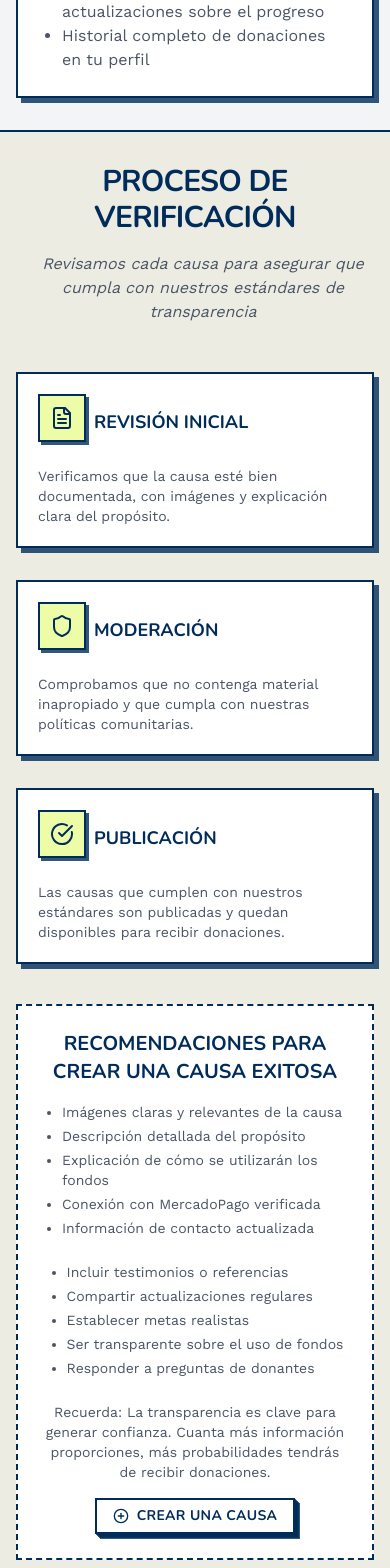
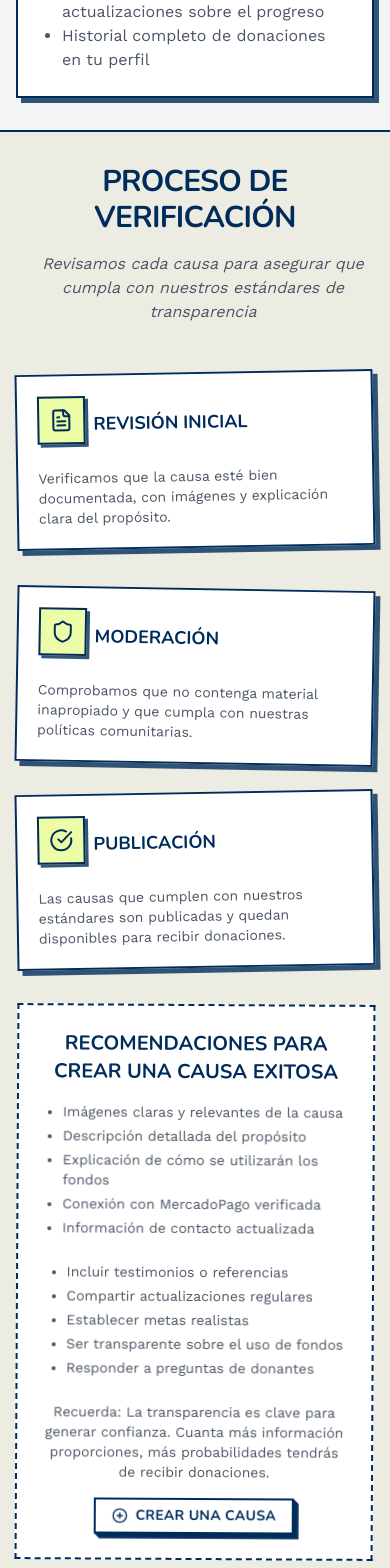
Before and after one commit to VenticinqueMauro/causa-justa-app, a Next.js app: page / in a window 390 px wide. Shown: the part 5960-7528 px from the top of the page. Built offline with nearby package versions, Linux system fonts and the light colour scheme; no server answers.

Commit message:
feat: add verification process section with interactive scroll animations and responsive layout

```diff
--- a/components/sections/VerificationProcessSection.tsx
+++ b/components/sections/VerificationProcessSection.tsx
@@ -1,24 +1,139 @@
-import React from "react";
-import { CheckCircle, Clock, FileText, Shield } from "lucide-react";
+'use client';
+
+import useParallax from "@/hooks/useParallax";
+import { useLenis } from "lenis/react";
+import { CheckCircle, FileText, Shield } from "lucide-react";
+import { useRef } from "react";
+import StartCauseButton from "../actions/StartCauseButton";
+import HorizontalScroll from "../animations/HorizontalScroll";
+import RevealSection from "../animations/RevealSection";
+import BrutalHeading from "../ui/BrutalHeading";
 import BrutalSection from "../ui/BrutalSection";
-import BrutalHeading from "../ui/BrutalHeading";
-import BrutalButton from "../ui/BrutalButton";
-import StartCauseButton from "../actions/StartCauseButton";
 
 const VerificationProcessSection = () => {
+  // Parallax effect for the title section
+  const titleRef = useParallax<HTMLDivElement>({
+    speed: 0.05,
+    direction: 'up',
+    maxMovement: 20,
+  });
+
+  // Parallax effect for the recommendations box
+  const recommendationsRef = useParallax<HTMLDivElement>({
+    speed: 0.03,
+    direction: 'down',
+    maxMovement: 15,
+  });
+
+  // Refs for interactive elements
+  const step1Ref = useRef<HTMLDivElement>(null);
+  const step2Ref = useRef<HTMLDivElement>(null);
+  const step3Ref = useRef<HTMLDivElement>(null);
+
+  // Use Lenis for scroll-based interactions
+  useLenis(({ scroll, progress }) => {
+    // Function to add subtle floating effect to steps
+    const applyFloatEffect = (element: HTMLDivElement | null, offset: number = 0) => {
+      if (!element) return;
+
+      // Get element position
+      const rect = element.getBoundingClientRect();
+
+      // Only apply effect when element is in viewport
+      if (rect.top < window.innerHeight && rect.bottom > 0) {
+        const scrollProgress = (window.innerHeight - rect.top) / (window.innerHeight + rect.height);
+        const clampedProgress = Math.max(0, Math.min(1, scrollProgress));
+
+        // Apply subtle floating effect with slight delay between steps
+        const floatY = Math.sin((scroll * 0.002) + offset) * 5;
+
+        element.style.transform = `translateY(${floatY}px)`;
+        element.style.transition = 'transform 0.5s ease-out';
+      }
+    };
+
+    // Apply floating effects with different offsets for a staggered look
+    applyFloatEffect(step1Ref.current, 0);
+    applyFloatEffect(step2Ref.current, 2);
+    applyFloatEffect(step3Ref.current, 4);
+  });
+
   return (
-    <BrutalSection>
+    <BrutalSection className="overflow-hidden">
       <div className="container mx-auto px-4">
-        <div className="mb-12 text-center">
+        <div ref={titleRef} className="mb-12 text-center">
+          <RevealSection animation="fade-down" duration={1000}>
             <BrutalHeading className="text-3xl md:text-4xl">Proceso de Verificación</BrutalHeading>
+          </RevealSection>
+          <RevealSection animation="fade-up" delay={200} duration={800}>
             <p className="mt-4 text-gray-600 max-w-2xl mx-auto pl-4 italic">
               Revisamos cada causa para asegurar que cumpla con nuestros estándares de transparencia
             </p>
+          </RevealSection>
         </div>
 
-        <div className="grid gap-8 md:grid-cols-3">
-          {/* Paso 1 */}
-          <div className="border-2 border-[#002C5B] bg-white p-5 shadow-[5px_5px_0px_0px_rgba(0,44,91,0.8)]">
+        {/* Mobile view: standard grid with intentional misalignment */}
+        <div className="grid gap-8 md:grid-cols-3 md:hidden">
+          <RevealSection animation="fade-right" delay={300} duration={800}>
+            <div
+              ref={step1Ref}
+              className="border-2 border-[#002C5B] bg-white p-5 shadow-[5px_5px_0px_0px_rgba(0,44,91,0.8)] h-full -rotate-1 transform"
+            >
+              <div className="flex flex-row items-center mb-4">
+                <div className="flex h-12 w-12 items-center justify-center border-2 border-[#002C5B] bg-[#EDFCA7] shadow-[3px_3px_0_0_rgba(0,44,91,0.8)] mb-2 md:mb-0 md:mr-4 animate-float">
+                  <FileText className="h-6 w-6 text-[#002C5B]" />
+                </div>
+                <h3 className="text-lg font-bold text-[#002C5B] uppercase pl-2">Revisión Inicial</h3>
+              </div>
+              <p className="text-gray-600 text-sm">
+                Verificamos que la causa esté bien documentada, con imágenes y explicación clara del propósito.
+              </p>
+            </div>
+          </RevealSection>
+
+          <RevealSection animation="fade-up" delay={400} duration={800}>
+            <div
+              ref={step2Ref}
+              className="border-2 border-[#002C5B] bg-white p-5 shadow-[5px_5px_0px_0px_rgba(0,44,91,0.8)] h-full rotate-1 transform translate-y-2"
+            >
+              <div className="flex flex-row items-center mb-4">
+                <div className="flex h-12 w-12 items-center justify-center border-2 border-[#002C5B] bg-[#EDFCA7] shadow-[3px_3px_0_0_rgba(0,44,91,0.8)] mb-2 md:mb-0 md:mr-4 animate-float">
+                  <Shield className="h-6 w-6 text-[#002C5B]" />
+                </div>
+                <h3 className="text-lg font-bold text-[#002C5B] uppercase pl-2">Moderación</h3>
+              </div>
+              <p className="text-gray-600 text-sm">
+                Comprobamos que no contenga material inapropiado y que cumpla con nuestras políticas comunitarias.
+              </p>
+            </div>
+          </RevealSection>
+
+          <RevealSection animation="fade-left" delay={500} duration={800}>
+            <div
+              ref={step3Ref}
+              className="border-2 border-[#002C5B] bg-white p-5 shadow-[5px_5px_0px_0px_rgba(0,44,91,0.8)] h-full -rotate-1 transform translate-y-1"
+            >
+              <div className="flex flex-row items-center mb-4">
+                <div className="flex h-12 w-12 items-center justify-center border-2 border-[#002C5B] bg-[#EDFCA7] shadow-[3px_3px_0_0_rgba(0,44,91,0.8)] mb-2 md:mb-0 md:mr-4 animate-float">
+                  <CheckCircle className="h-6 w-6 text-[#002C5B]" />
+                </div>
+                <h3 className="text-lg font-bold text-[#002C5B] uppercase pl-2">Publicación</h3>
+              </div>
+              <p className="text-gray-600 text-sm">
+                Las causas que cumplen con nuestros estándares son publicadas y quedan disponibles para recibir donaciones.
+              </p>
+            </div>
+          </RevealSection>
+        </div>
+
+        {/* Desktop view: horizontal scroll with intentional misalignment */}
+        <div className="hidden md:block">
+          <RevealSection animation="fade-up" delay={300} duration={1000}>
+            <HorizontalScroll speed={0.8} containerClassName="py-4">
+              <div
+                ref={step1Ref}
+                className="border-2 border-[#002C5B] bg-white p-5 shadow-[5px_5px_0px_0px_rgba(0,44,91,0.8)] min-w-[300px] w-[350px] mx-4 h-[200px] flex flex-col -rotate-1 transform -translate-y-2"
+              >
                 <div className="flex flex-row items-center mb-4">
                   <div className="flex h-12 w-12 items-center justify-center border-2 border-[#002C5B] bg-[#EDFCA7] shadow-[3px_3px_0_0_rgba(0,44,91,0.8)] mb-2 md:mb-0 md:mr-4">
                     <FileText className="h-6 w-6 text-[#002C5B]" />
@@ -30,8 +145,10 @@ const VerificationProcessSection = () => {
                 </p>
               </div>
 
-          {/* Paso 2 */}
-          <div className="border-2 border-[#002C5B] bg-white p-5 shadow-[5px_5px_0px_0px_rgba(0,44,91,0.8)]">
+              <div
+                ref={step2Ref}
+                className="border-2 border-[#002C5B] bg-white p-5 shadow-[5px_5px_0px_0px_rgba(0,44,91,0.8)] min-w-[300px] w-[350px] mx-4 h-[200px] flex flex-col rotate-1 transform translate-y-3"
+              >
                 <div className="flex flex-row items-center mb-4">
                   <div className="flex h-12 w-12 items-center justify-center border-2 border-[#002C5B] bg-[#EDFCA7] shadow-[3px_3px_0_0_rgba(0,44,91,0.8)] mb-2 md:mb-0 md:mr-4">
                     <Shield className="h-6 w-6 text-[#002C5B]" />
@@ -43,8 +160,10 @@ const VerificationProcessSection = () => {
                 </p>
               </div>
 
-          {/* Paso 3 */}
-          <div className="border-2 border-[#002C5B] bg-white p-5 shadow-[5px_5px_0px_0px_rgba(0,44,91,0.8)]">
+              <div
+                ref={step3Ref}
+                className="border-2 border-[#002C5B] bg-white p-5 shadow-[5px_5px_0px_0px_rgba(0,44,91,0.8)] min-w-[300px] w-[350px] mx-4 h-[200px] flex flex-col -rotate-1 transform"
+              >
                 <div className="flex flex-row items-center mb-4">
                   <div className="flex h-12 w-12 items-center justify-center border-2 border-[#002C5B] bg-[#EDFCA7] shadow-[3px_3px_0_0_rgba(0,44,91,0.8)] mb-2 md:mb-0 md:mr-4">
                     <CheckCircle className="h-6 w-6 text-[#002C5B]" />
@@ -55,11 +174,18 @@ const VerificationProcessSection = () => {
                   Las causas que cumplen con nuestros estándares son publicadas y quedan disponibles para recibir donaciones.
                 </p>
               </div>
+            </HorizontalScroll>
+          </RevealSection>
         </div>
 
-        <div className="mt-10 border-2 border-dashed border-[#002C5B] bg-white p-6 max-w-5xl mx-auto">
+        <RevealSection animation="fade-up" delay={600} duration={1000}>
+          <div
+            ref={recommendationsRef}
+            className="mt-10 border-2 border-dashed border-[#002C5B] bg-white p-6 max-w-5xl mx-auto rotate-[0.3deg] transform"
+          >
             <h3 className="text-xl font-bold text-[#002C5B] uppercase mb-4 text-center">Recomendaciones para crear una causa exitosa</h3>
             <div className="grid md:grid-cols-2 gap-6 max-w-5xl mx-auto">
+              <RevealSection animation="fade-right" delay={700} duration={800}>
                 <div className="flex flex-col items-center">
                   <ul className="list-disc pl-5 text-gray-600 space-y-1 text-sm">
                     <li>Imágenes claras y relevantes de la causa</li>
@@ -69,6 +195,8 @@ const VerificationProcessSection = () => {
                     <li>Información de contacto actualizada</li>
                   </ul>
                 </div>
+              </RevealSection>
+              <RevealSection animation="fade-left" delay={800} duration={800}>
                 <div className="flex flex-col items-center">
                   <ul className="list-disc pl-5 text-gray-600 space-y-1 text-sm">
                     <li>Incluir testimonios o referencias</li>
@@ -78,16 +206,20 @@ const VerificationProcessSection = () => {
                     <li>Responder a preguntas de donantes</li>
                   </ul>
                 </div>
+              </RevealSection>
             </div>
             <div className="mt-6 text-center">
+              <RevealSection animation="fade-up" delay={900} duration={800}>
                 <p className="text-gray-600 mb-4 max-w-2xl mx-auto text-sm">
                   Recuerda: La transparencia es clave para generar confianza. Cuanta más información proporciones, más probabilidades tendrás de recibir donaciones.
                 </p>
                 <div className="flex justify-center">
-              <StartCauseButton variant="outline" size="sm" className="text-sm" text="Crear una causa" />
+                  <StartCauseButton variant="outline" size="sm" className="text-sm hover:shadow-[7px_7px_0px_0px_rgba(0,44,91,0.9)] transition-all duration-300" text="Crear una causa" />
+                </div>
+              </RevealSection>
             </div>
           </div>
-        </div>
+        </RevealSection>
       </div>
     </BrutalSection>
   );
```
Lines whose indentation alone changed are shown as unchanged.
